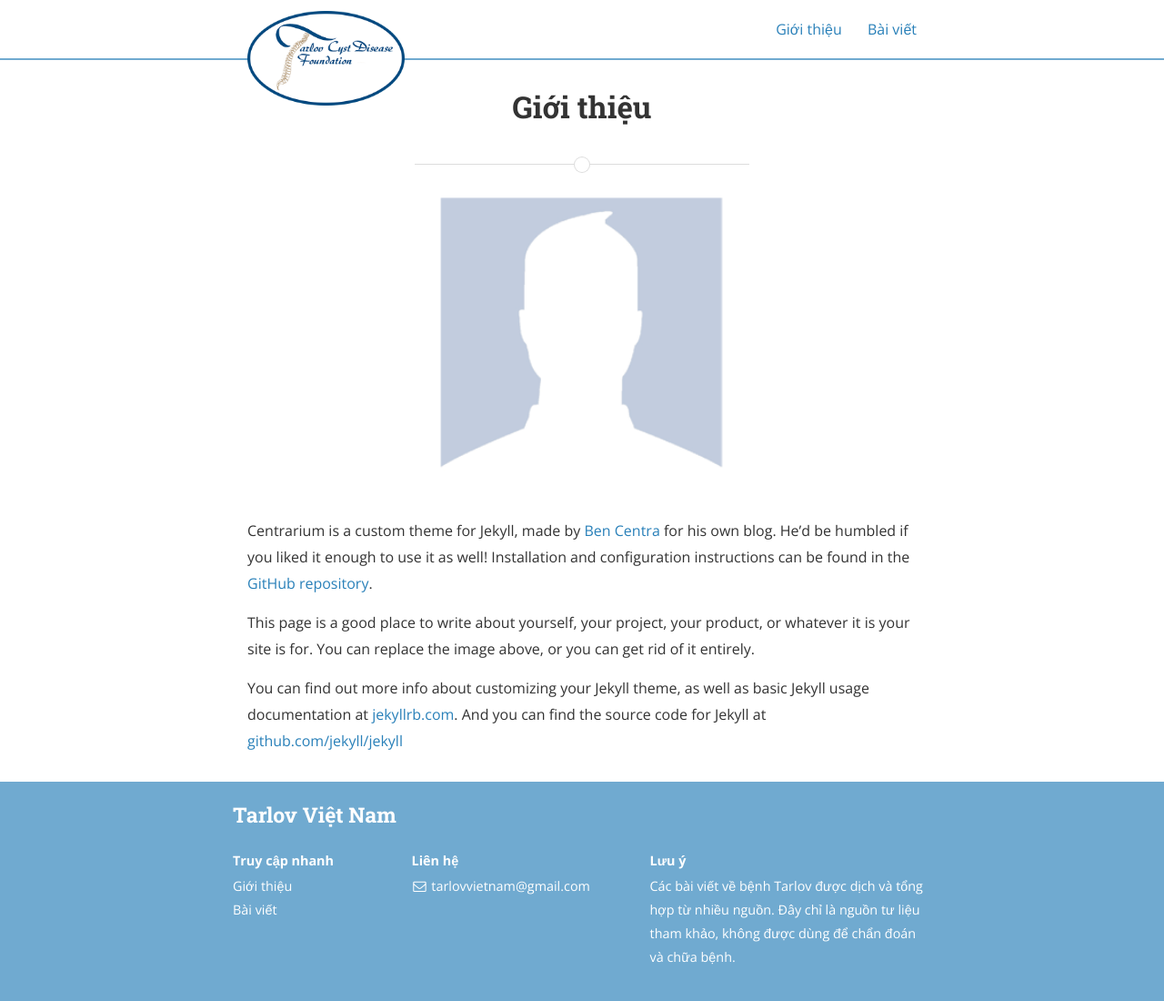
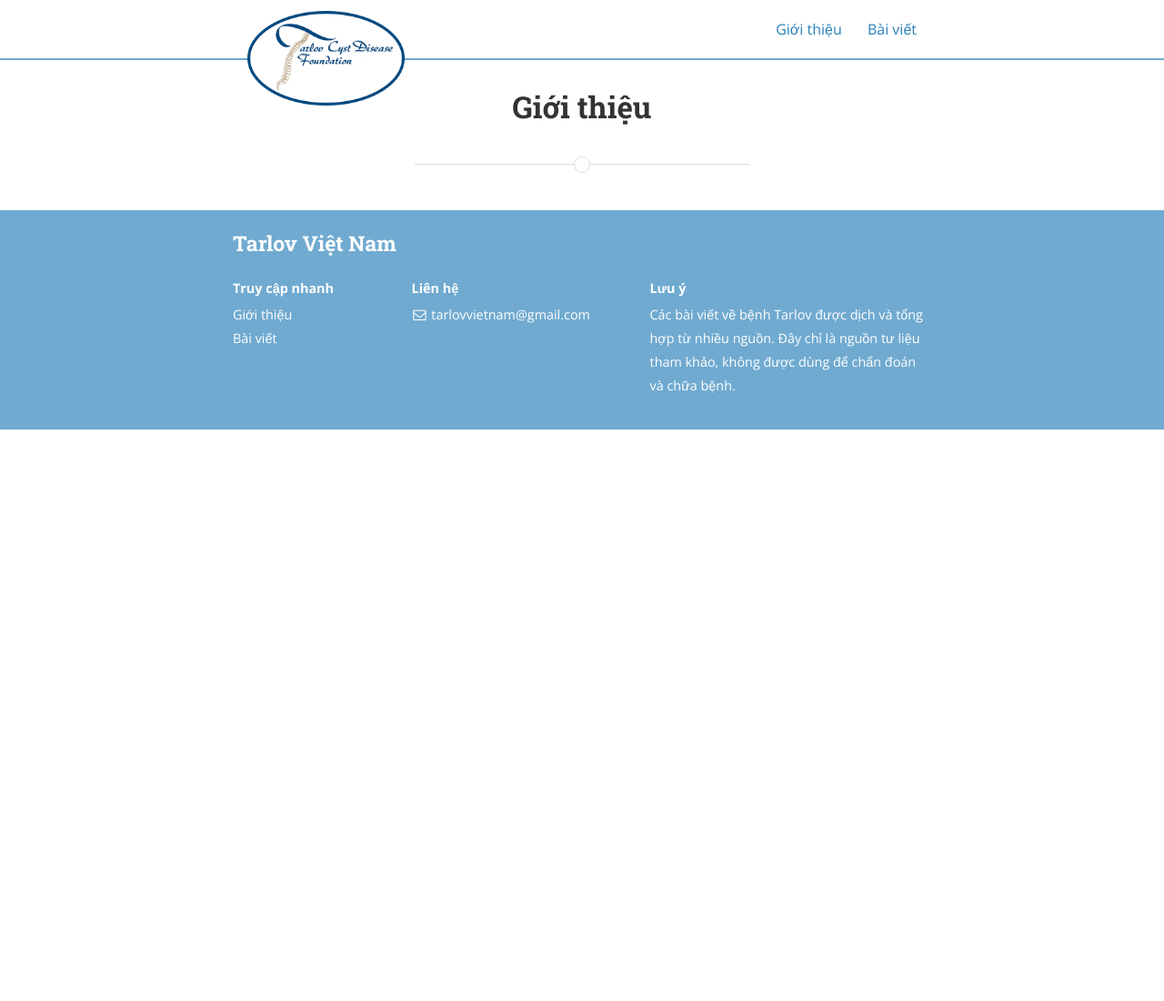
Before and after one commit to pinkhank/tarlov, a Jekyll site: the page built from about.md, in a window 1280 px wide. Shown: the whole page at 91% size. Built offline with Jekyll 4.4.1, drawn with Linux system fonts in a browser that asks for light colours; nearby versions of some CDN libraries; after the commit the page ends 900 px from its top, so only the background shows below that.

Commit message:
update domain

```diff
--- a/CNAME
+++ b/CNAME
@@ -1 +1 @@
-phuhuy.com
+tarlovvietnam.com
--- a/_config.yml
+++ b/_config.yml
@@ -20,7 +20,7 @@
 # and never end with a slash. Set it to a blank value if hosting at the
 # root of your server.
 baseurl: "" # the subpath of your site, e.g. /blog/
-url: "https://phuhuy.com" # the base hostname & protocol for your site
+url: "https://tarlovvietnam.com" # the base hostname & protocol for your site
 # url: "http://localhost:4000"
 cover: "/assets/header_image.jpg"
 logo: "/assets/logo.png"
--- a/about.md
+++ b/about.md
@@ -4,14 +4,4 @@
 permalink: /about/
 ---
 
-<img src="{{ site.baseurl }}/assets/profile-placeholder.gif" title="Profile Picture" class="profile">
-
-Centrarium is a custom theme for Jekyll, made by [Ben Centra][bencentra] for his own blog. He'd be humbled if you liked it enough to use it as well! Installation and configuration instructions can be found in the [GitHub repository](https://github.com/bencentra/centrarium).
-
-This page is a good place to write about yourself, your project, your product, or whatever it is your site is for. You can replace the image above, or you can get rid of it entirely.
-
-You can find out more info about customizing your Jekyll theme, as well as basic Jekyll usage documentation at [jekyllrb.com](http://jekyllrb.com/). And you can find the source code for Jekyll at [github.com/jekyll/jekyll](https://github.com/jekyll/jekyll)
-
-[centrarium]: https://github.com/bencentra/centrarium
-[bencentra]: http://bencentra.com
-[jekyll]: https://github.com/jekyll/jekyll
+<!-- <img src="{{ site.baseurl }}/assets/profile-placeholder.gif" title="Profile Picture" class="profile"> -->
```
